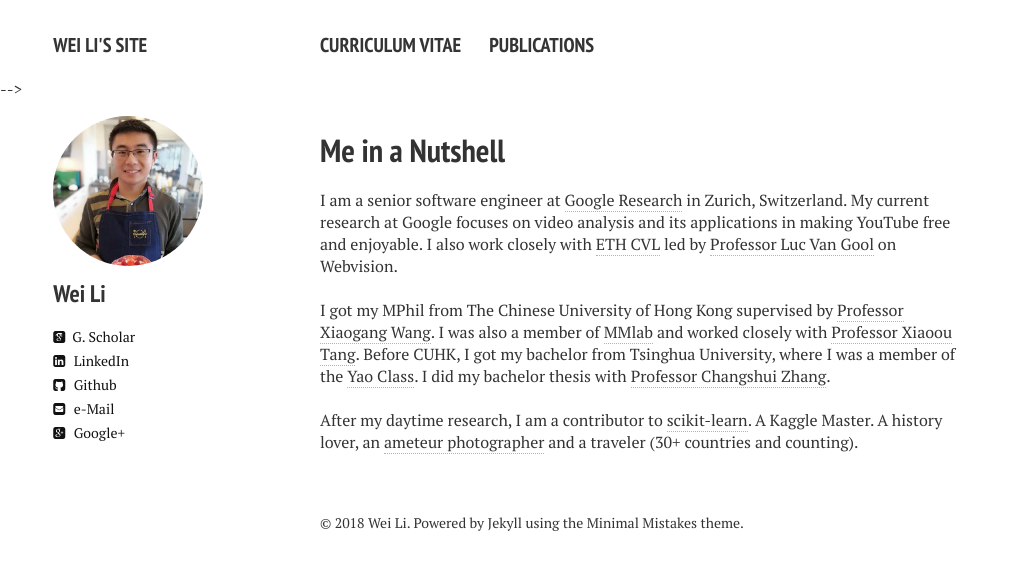
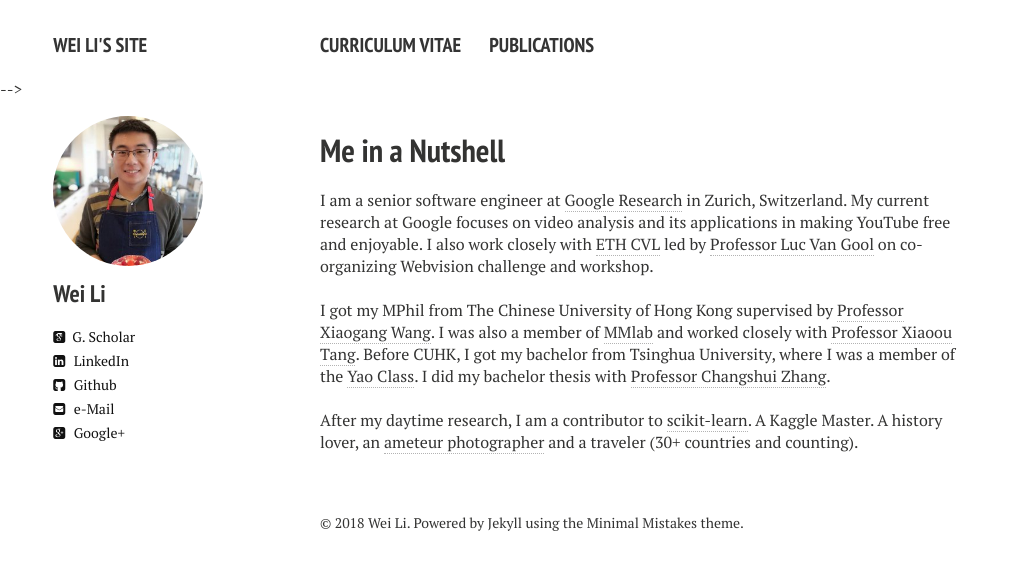
Before and after one commit to weilinear/BACKUP_weilinear.github.io, a Jekyll site: the page built from index.md, in a window 1280 px wide. Shown: the top 570 px of the page, without its empty margins (0-1018 px from the left). Built offline with Jekyll 4.4.1, drawn with Linux system fonts in a browser that asks for light colours; nearby versions of some CDN libraries; comment, search, counter and statistics services are not loaded.

Commit message:
ADD something about work.

```diff
--- a/_layouts/cv.html
+++ b/_layouts/cv.html
@@ -45,7 +45,7 @@
     <h1>{{ page.title }}</h1>
     <div class="article-wrap">
     <p align="center" class=bottom-small><img src="{{ site.url }}/images/CV/business.png" alt="Work Experience" width="70" height="70"></p>
-    <p align="center">&#8226 I am a senior software engineer at <a href="https://research.google.com" target="_blank">Google Research</a> and <a href="http://youtube.com" target="_blank">YouTube</a> since 2013. </p>
+    <p align="center">&#8226 I am a senior software engineer at <a href="https://research.google.com" target="_blank">Google Research</a> and <a href="http://youtube.com" target="_blank">YouTube</a> since 2013</p>
     <p align="center" class="bottom-three">&#8226 My research focuses on video understanding and video synthesis to keep YouTube free and enjoyable</p>
 
 
--- a/index.md
+++ b/index.md
@@ -10,7 +10,7 @@ image:
 I am a senior software engineer at <a href="https://research.google.com" target="_blank">Google Research</a> in
 Zurich, Switzerland. My current research at Google focuses on video analysis and its applications in making YouTube free and enjoyable.
 I also work closely with <a href="http://www.vision.ee.ethz.ch/en/" target="_blank">ETH CVL</a> led by
-<a href="https://www.vision.ee.ethz.ch/en/members/get_member.cgi?id=1" target="_blank">Professor Luc Van Gool</a> on Webvision.
+<a href="https://www.vision.ee.ethz.ch/en/members/get_member.cgi?id=1" target="_blank">Professor Luc Van Gool</a> on co-organizing Webvision challenge and workshop.
 
 <br />
 I got my MPhil from The Chinese University of Hong Kong supervised by <a href="https://www.ee.cuhk.edu.hk/~xgwang/" target="_blank">Professor Xiaogang Wang</a>.
```
